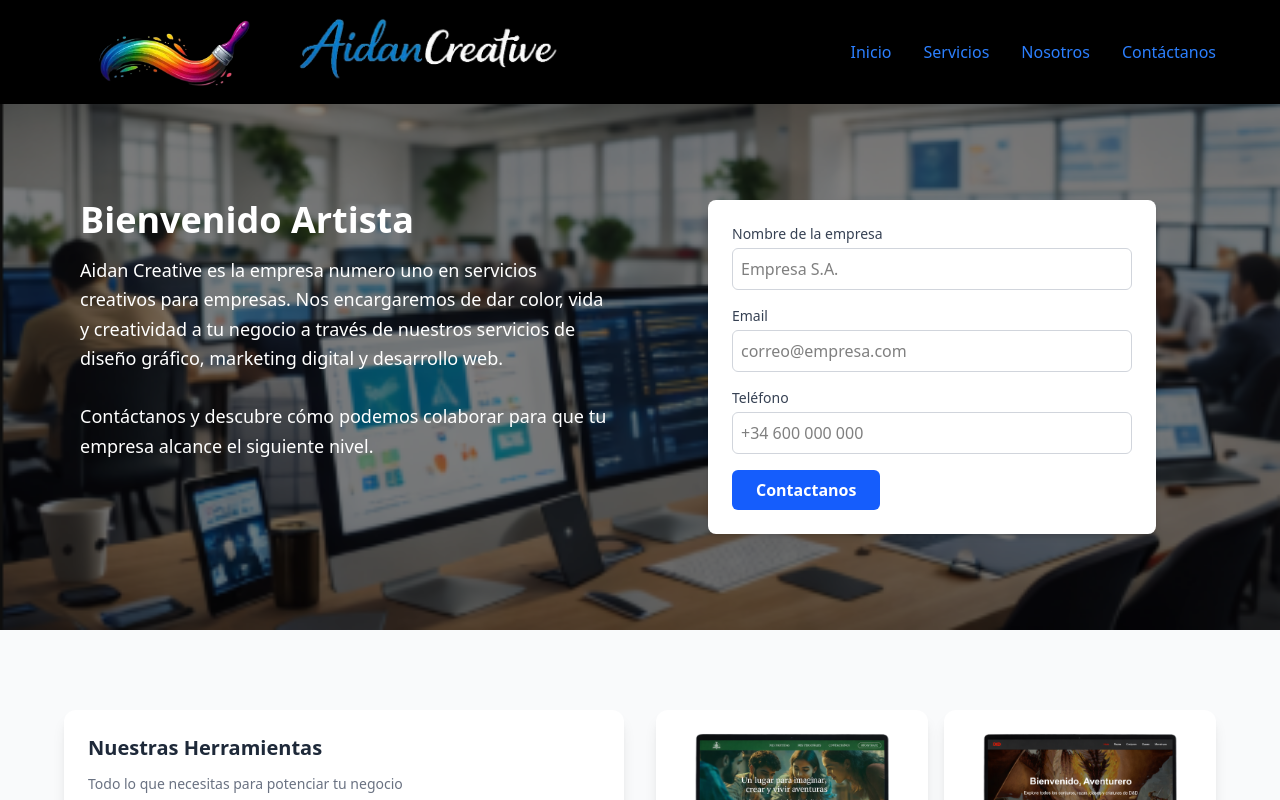
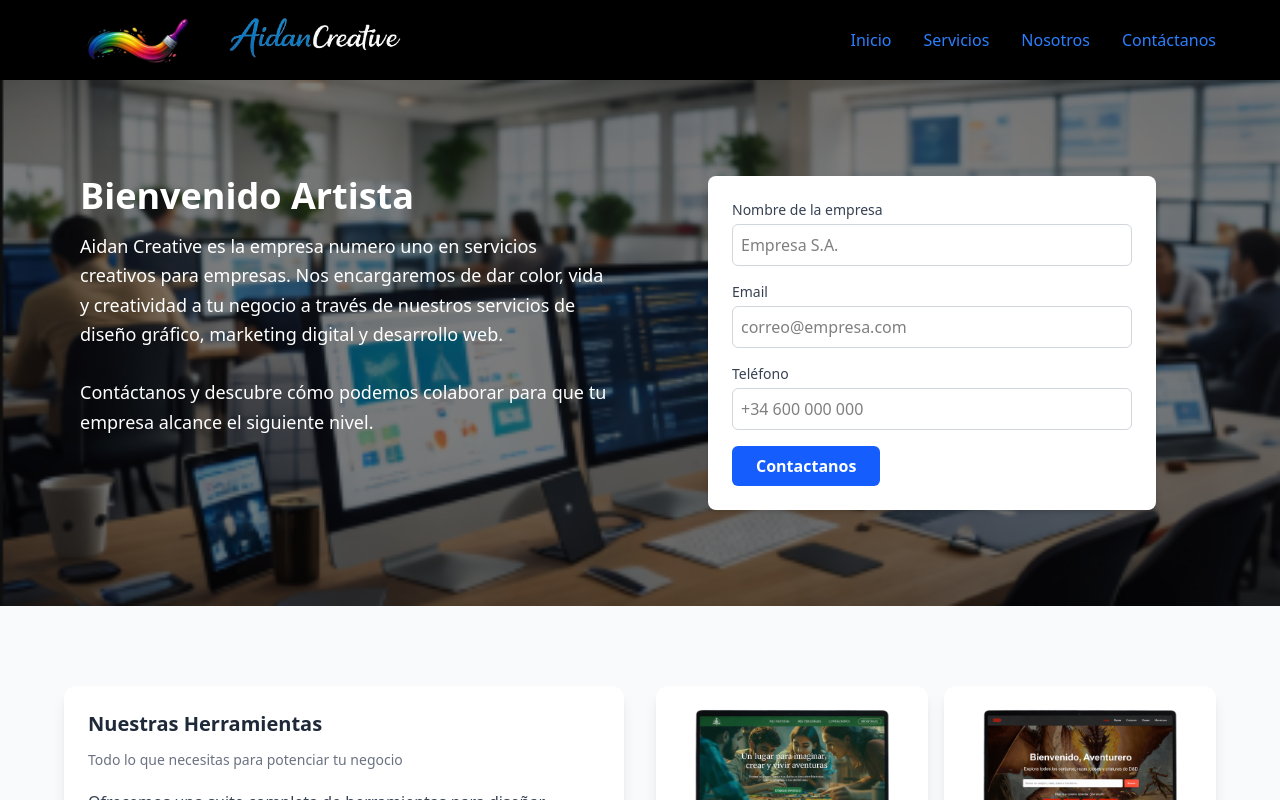
Before and after one commit to Daniel121826/ProyectoFinal_DIW, a React app: page / in a window 1280 px wide. Shown: the top 800 px of the page. Built offline with nearby package versions, Linux system fonts and the light colour scheme; the HTML template or start-up script is replaced by a standard one.

Commit message:
navbar hamburguesa

```diff
--- a/src/componentes/Navbar.jsx
+++ b/src/componentes/Navbar.jsx
@@ -1,34 +1,82 @@
+import { useState } from "react";
 import logo1 from "../assets/logo_brocha.png";
 import logo2 from "../assets/logo_texto.png";
+import { FaBars, FaTimes } from "react-icons/fa";
 
 export default function Navbar() {
+  const [isOpen, setIsOpen] = useState(false);
+
+  const toggleMenu = () => setIsOpen(!isOpen);
+
   return (
-    <nav className="w-full bg-black shadow-md">
+    <nav className="w-full bg-black shadow-md text-blue-500">
       <div className="w-[90%] mx-auto flex items-center justify-between py-4">
-
-        {/* Logos */}
-        <div className="flex items-center">
+        <div className="flex items-center gap-2">
           <img
             src={logo1}
             alt="Logo 1"
-            className="h-18 w-auto cursor-pointer object-contain"
+            className="h-12 w-auto cursor-pointer object-contain"
           />
           <img
             src={logo2}
             alt="Logo 2"
-            className="h-18 w-auto cursor-pointer object-contain"
+            className="h-12 w-auto cursor-pointer object-contain"
           />
         </div>
 
-        {/* Links */}
-        <ul className="flex items-center gap-8 text-base font-medium text-blue-500">
-          <li><a href="#inicio">Inicio</a></li>
-          <li><a href="#servicios">Servicios</a></li>
-          <li><a href="#nosotros">Nosotros</a></li>
-          <li><a href="#contacto">Contáctanos</a></li>
+        <div className="md:hidden">
+          <button
+            onClick={toggleMenu}
+            className={`text-2xl focus:outline-none transition-colors duration-200 ${
+              isOpen
+                ? "hover:text-red-500 text-white"
+                : "hover:text-blue-500 text-white"
+            }`}
+          >
+            {isOpen ? <FaTimes /> : <FaBars />}
+          </button>
+        </div>
+
+        <ul className="hidden md:flex items-center gap-8 text-base font-medium">
+          <li>
+            <a href="#inicio">Inicio</a>
+          </li>
+          <li>
+            <a href="#servicios">Servicios</a>
+          </li>
+          <li>
+            <a href="#nosotros">Nosotros</a>
+          </li>
+          <li>
+            <a href="#contacto">Contáctanos</a>
+          </li>
         </ul>
+      </div>
 
-      </div>
+      {isOpen && (
+        <ul className="flex flex-col items-center gap-4 bg-black text-base font-medium md:hidden py-4">
+          <li>
+            <a href="#inicio" onClick={toggleMenu}>
+              Inicio
+            </a>
+          </li>
+          <li>
+            <a href="#servicios" onClick={toggleMenu}>
+              Servicios
+            </a>
+          </li>
+          <li>
+            <a href="#nosotros" onClick={toggleMenu}>
+              Nosotros
+            </a>
+          </li>
+          <li>
+            <a href="#contacto" onClick={toggleMenu}>
+              Contáctanos
+            </a>
+          </li>
+        </ul>
+      )}
     </nav>
   );
 }
```
